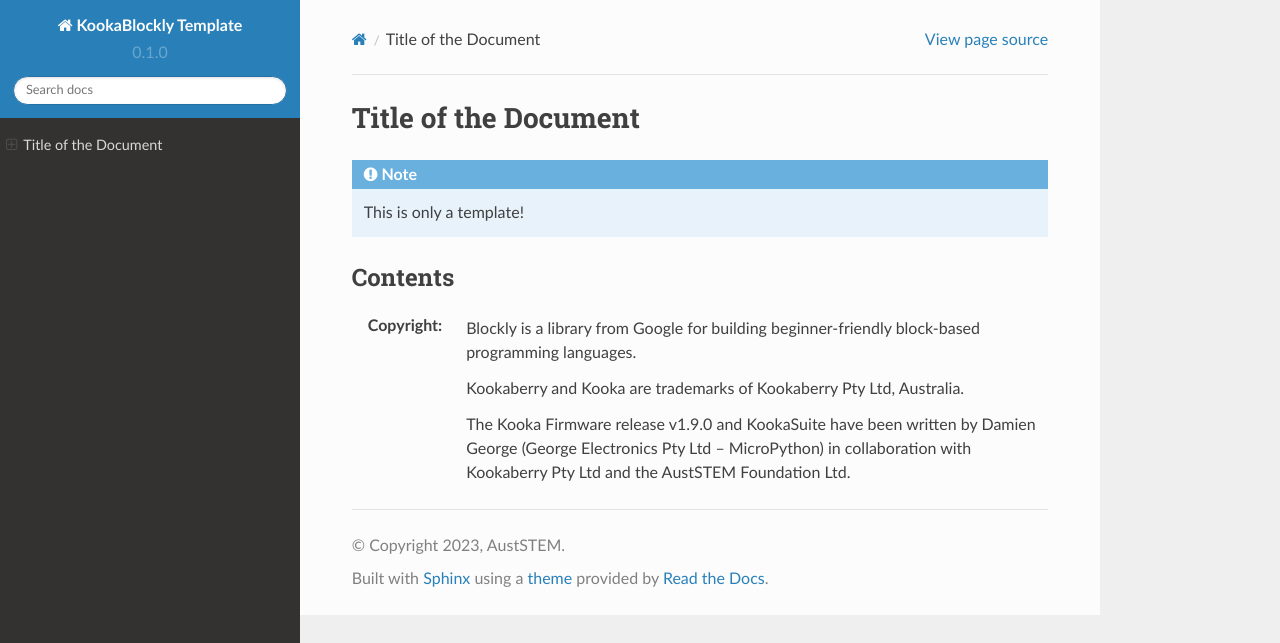
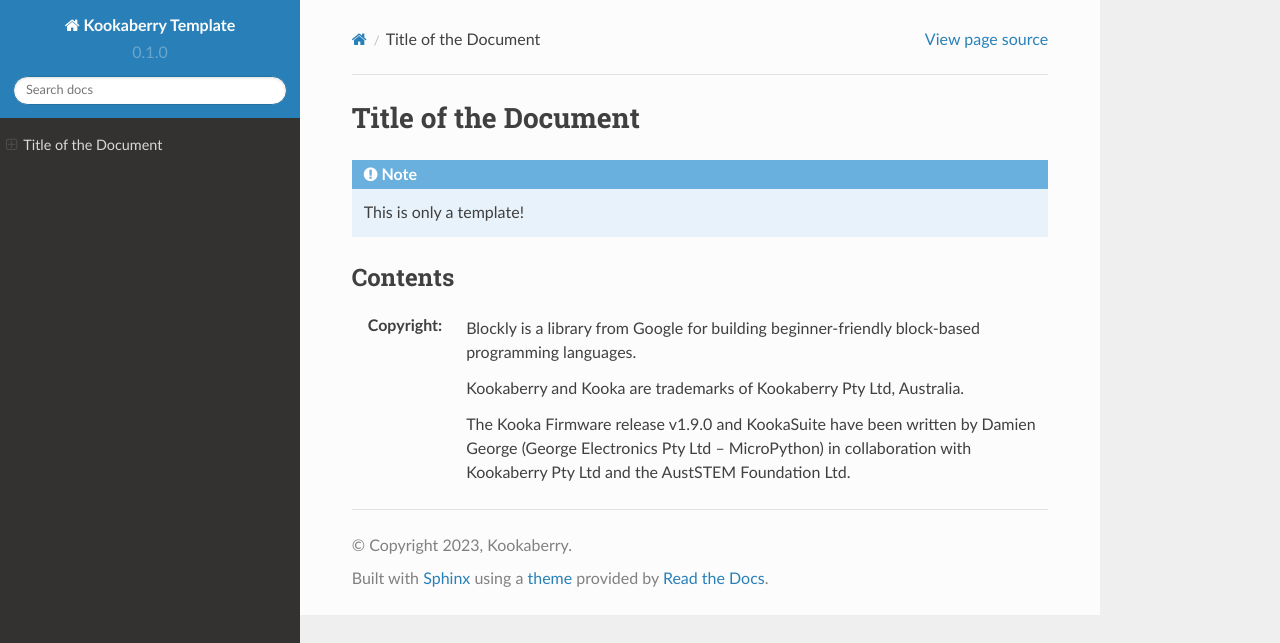
Before and after one commit to JulianDinsdale/KookaDocs, a Sphinx documentation site: the page built from docs/source/index.rst, in a window 1280 px wide. Shown: the top 643 px of the page. Built offline with Sphinx 7.4.7 and the Read the Docs theme 2.0.0, drawn with Linux system fonts in a browser that asks for light colours.

Commit message:
Update conf.py

```diff
--- a/docs/source/conf.py
+++ b/docs/source/conf.py
@@ -2,9 +2,9 @@
 
 # -- Project information
 
-project = 'KookaBlockly Template'
-copyright = '2023, AustSTEM'
-author = 'Julian Dinsdale and Tony Strasser'
+project = 'Kookaberry Template'
+copyright = '2023, Kookaberry'
+author = 'Julian Dinsdale'
 
 release = '0.1'
 version = '0.1.0'
```
